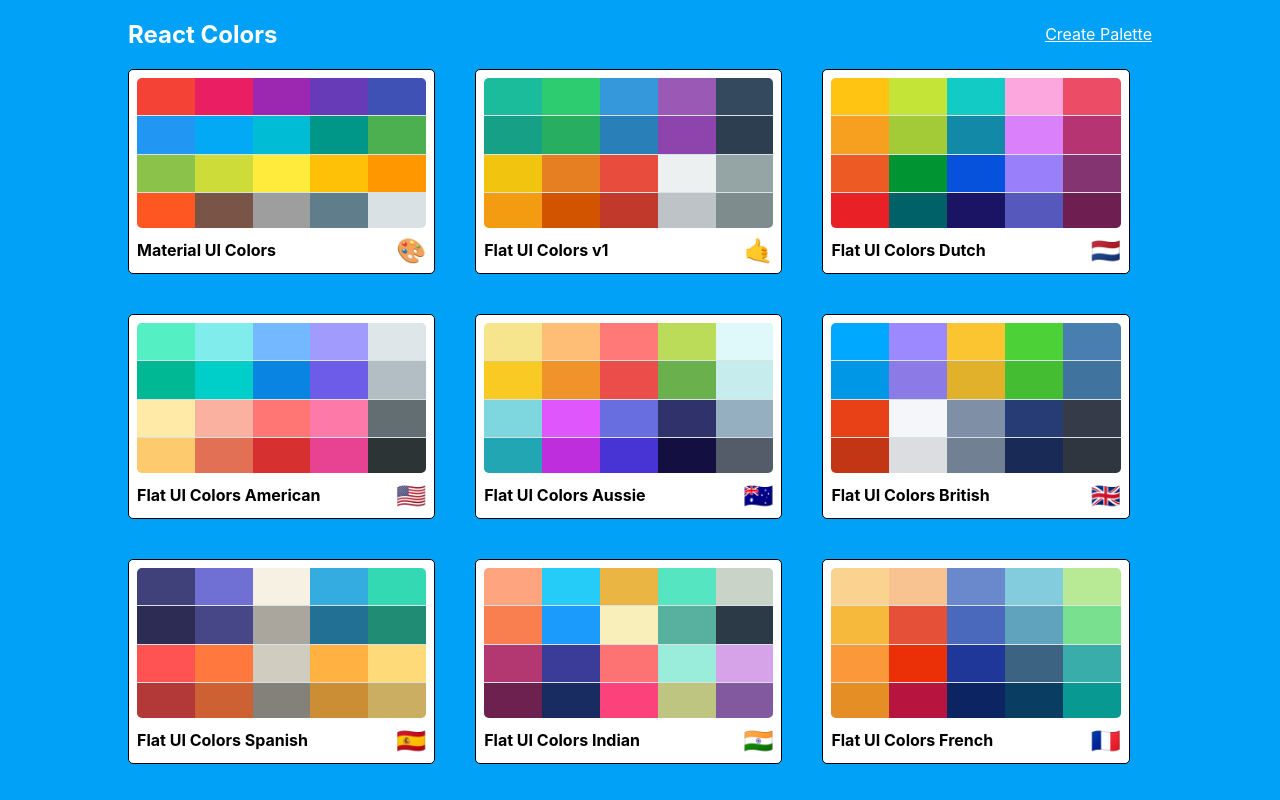
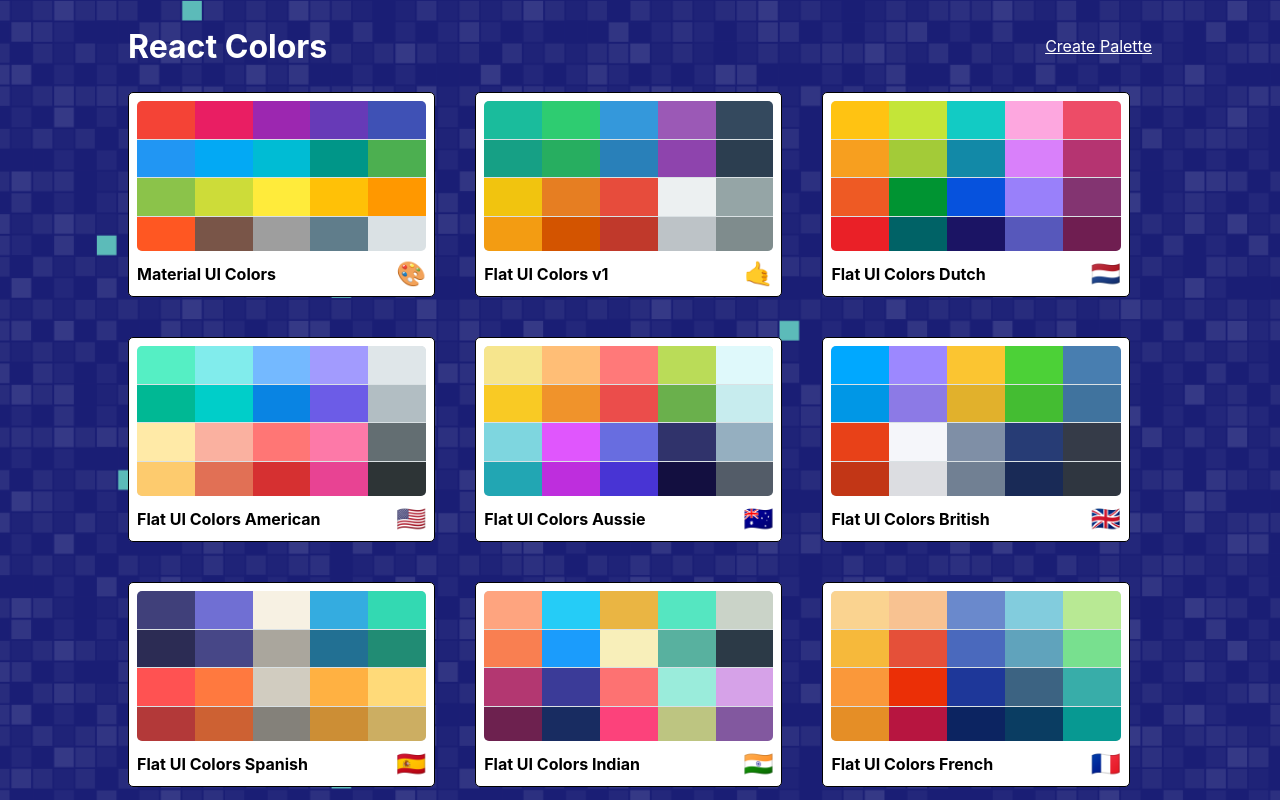
Before and after one commit to GKonar/ColorsApp, a React (Create React App) app: page / in a window 1280 px wide. Built offline with nearby package versions, Linux system fonts and the light colour scheme; the HTML template or start-up script is replaced by a standard one.

Commit message:
Add background to Home Page / PaletteList

```diff
--- a/src/PaletteList.js
+++ b/src/PaletteList.js
@@ -19,7 +19,7 @@
       <div className={classes.root}>
         <div className={classes.container}>
           <nav className={classes.nav}>
-            <h1>React Colors</h1>
+            <h1 className={classes.title}>React Colors</h1>
             <Link to="/palette/new">Create Palette</Link>
           </nav>
           <div className={classes.palettes}>
--- a/src/styles/PaletteListStyles.js
+++ b/src/styles/PaletteListStyles.js
@@ -1,12 +1,21 @@
 import sizes from './sizes';
+import bg from './bg.svg';
 
 export default {
   root: {
-    backgroundColor: "#01a1f7",
+    /* background by SVGBackgrounds.com */
+    backgroundColor: '#ffffff',
+    backgroundImage: `url(${bg})`,
+    backgroundPosition: "center",
+    backgroundSize: "cover",
     height: "100vh",
     display: "flex",
     alignItems: "flex-start",
     justifyContent: "center",
+    overflow: "scroll"
+  },
+  title: {
+    fontSize: "2rem"
   },
   container: {
     width: "50%",
```
Also changed, not shown: src/styles/bg.svg (added).
